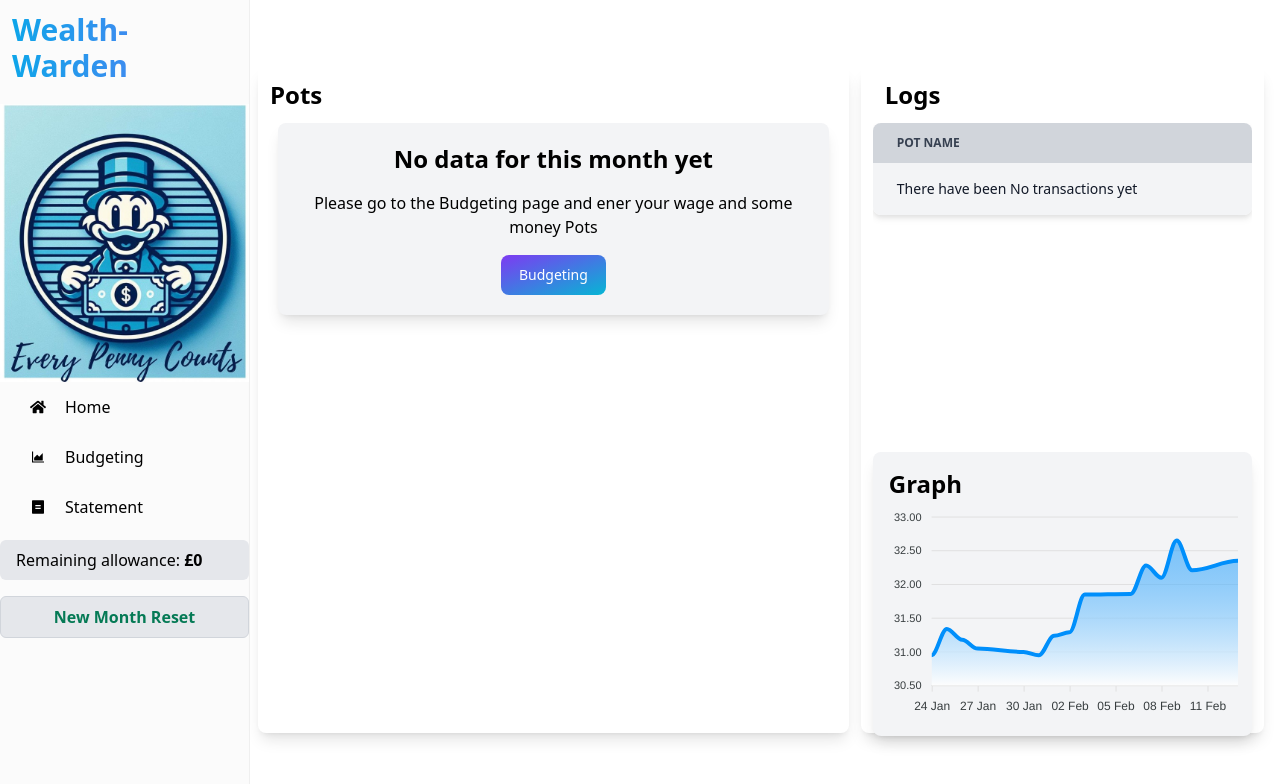
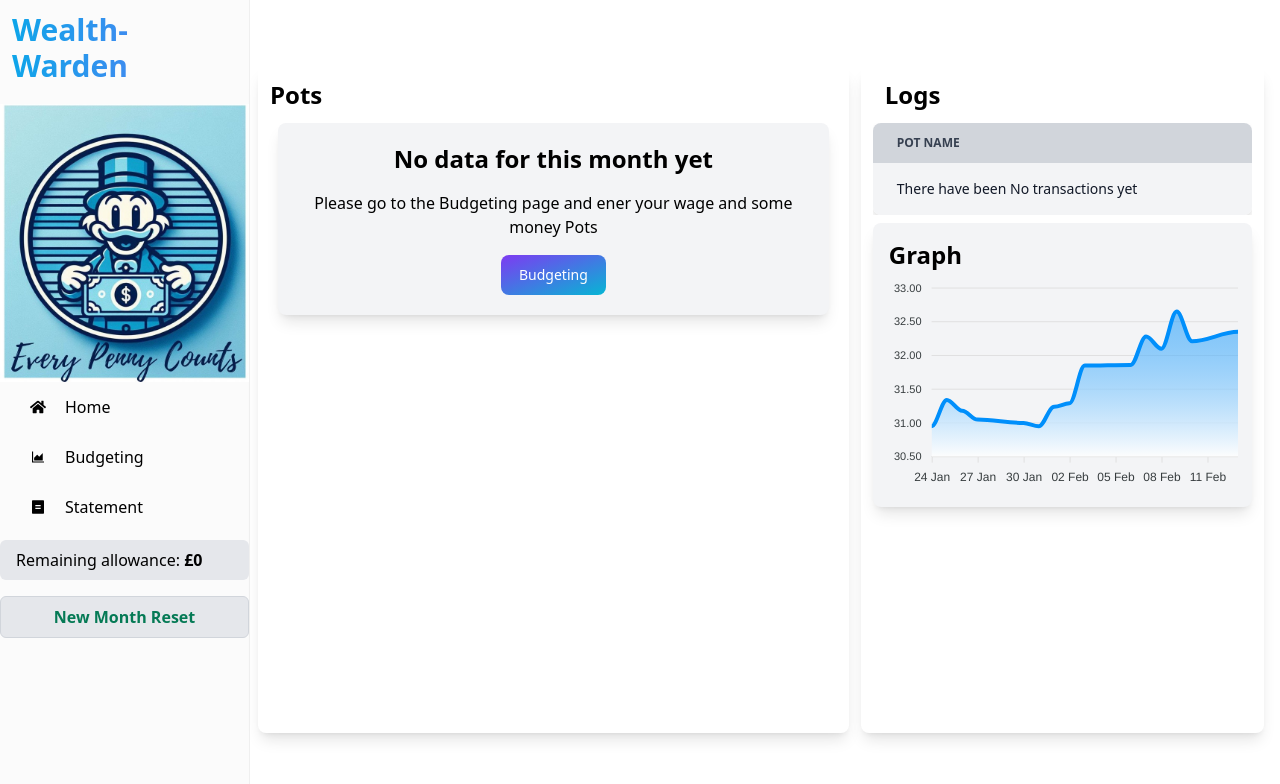
Before and after one commit to RossNE99/Wealth-Warden, a React (Vite) app: page / in a window 1280 px wide. Shown: the top 784 px of the page. Built offline with nearby package versions, Linux system fonts and the light colour scheme.

Commit message:
Changed the modals button colors and fixed the log and graph

```diff
--- a/src/components/AddAndWithdrawModal/Index.jsx
+++ b/src/components/AddAndWithdrawModal/Index.jsx
@@ -97,8 +97,8 @@ function AddWithdrawModal({id, name, ammountInInPot, totalAllocated, type, setSh
             </div>
             <hr className="h-px my-8 bg-gray-200 border-0"/>
             <div className="mb-2 flex justify-center">
-              <Button gradientDuoTone="purpleToBlue" className="mr-9 mt-2 h-10  px-5" type="submit" onClick={() => setShowAddWithdrawModal(false)}>Close</Button>
               <Button gradientDuoTone="purpleToBlue" className=" mt-2 h-10 px-5" type="submit" onClick={(e) =>handleFormSubmit(e)}>Save</Button>
+              <Button gradientMonochrome="failure" className="ml-9 mt-2 h-10  px-5" type="submit" onClick={() => setShowAddWithdrawModal(false)}>Close</Button>
             </div>
             </form>
           </div>
--- a/src/pages/Home.jsx
+++ b/src/pages/Home.jsx
@@ -8,8 +8,8 @@ function Home() {
   return (
     <div className='grid md:grid-cols-10 sm:grid-cols-1 gap-1 container mx-auto md:pr-4'>
       <HomePotsContainer/>
-      <div className='shadow-lg rounded-lg p-3 md:col-span-4 sm:col-span-1 md:h-5/6 mt-auto mb-auto'>
-        <Log size={"h-3/6"}/>
+      <div className='flex flex-col shadow-lg rounded-lg p-3 md:col-span-4 sm:col-span-1 md:h-5/6 mt-auto mb-auto'>
+        <Log size={""}/>
         <Graph/>
       </div>
     </div>
```
